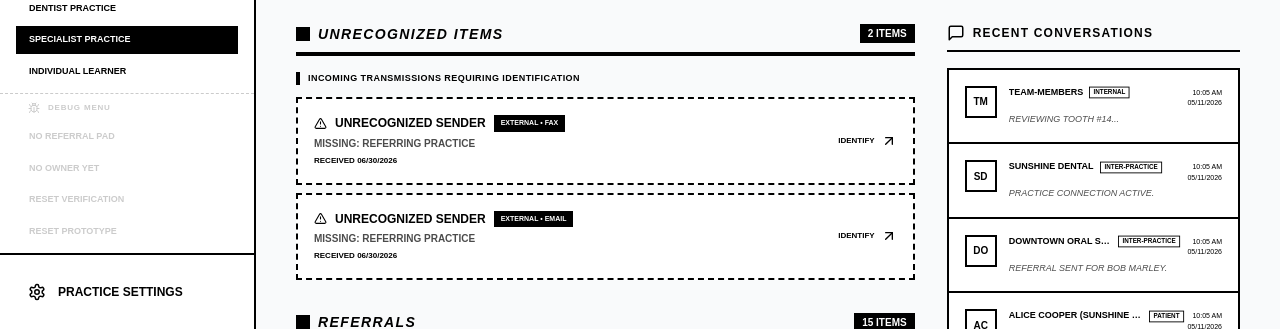
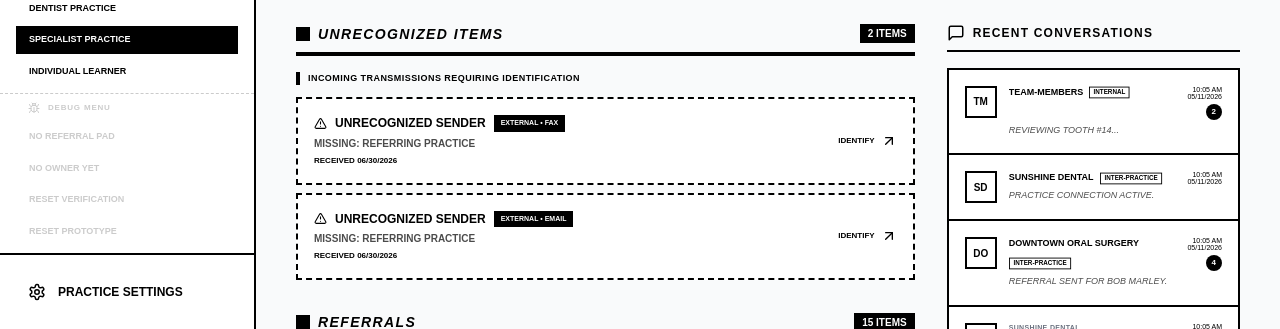
Before and after one commit to anton-g-kulikov/drtalk, a Next.js app: page /dashboard in a window 1280 px wide. Shown: the part 471-800 px from the top of the page. Built offline with nearby package versions, Linux system fonts and the light colour scheme; no server answers; the database is empty.

Commit message:
feat: restructure dashboard recent conversation cards to show parent practice and unread count badges

```diff
--- a/src/app/dashboard/page.tsx
+++ b/src/app/dashboard/page.tsx
@@ -505,11 +505,11 @@ export default function DashboardPage() {
               title="Recent Conversations"
               icon={<MessageSquare size={18} />}
               items={[
-                { id: 1, name: 'TEAM-MEMBERS', message: 'Reviewing tooth #14...', initials: 'TM', meta: 'Internal', timestamp: '10:05 AM\n05/11/2026', onClick: () => router.push('/channels') },
+                { id: 1, name: 'TEAM-MEMBERS', message: 'Reviewing tooth #14...', initials: 'TM', meta: 'Internal', timestamp: '10:05 AM\n05/11/2026', unreadCount: 2, onClick: () => router.push('/channels') },
                 { id: 2, name: 'SUNSHINE DENTAL', message: 'Practice connection active.', initials: 'SD', meta: 'Inter-Practice', timestamp: '10:05 AM\n05/11/2026', onClick: () => router.push('/channels?practice=Sunshine%20Dental') },
-                { id: 3, name: 'DOWNTOWN ORAL SURGERY', message: 'Referral sent for Bob Marley.', initials: 'DO', meta: 'Inter-Practice', timestamp: '10:05 AM\n05/11/2026', onClick: () => router.push('/channels?practice=Downtown%20Oral%20Surgery') },
-                { id: 4, name: 'ALICE COOPER (SUNSHINE DENTAL)', message: 'Got it, thank you!', initials: 'AC', meta: 'Patient', timestamp: '10:05 AM\n05/11/2026', onClick: () => router.push('/channels?practice=Alice%20Cooper') },
-                { id: 5, name: 'EMERGENCY CASE BOARD', message: 'Case discussion initiated.', initials: 'EC', meta: 'Group', timestamp: '10:05 AM\n05/11/2026', onClick: () => router.push('/channels') },
+                { id: 3, name: 'DOWNTOWN ORAL SURGERY', message: 'Referral sent for Bob Marley.', initials: 'DO', meta: 'Inter-Practice', timestamp: '10:05 AM\n05/11/2026', unreadCount: 4, onClick: () => router.push('/channels?practice=Downtown%20Oral%20Surgery') },
+                { id: 4, name: 'ALICE COOPER', message: 'Got it, thank you!', initials: 'AC', meta: 'Patient', timestamp: '10:05 AM\n05/11/2026', parentChannel: 'SUNSHINE DENTAL', unreadCount: 1, onClick: () => router.push('/channels?practice=Alice%20Cooper') },
+                { id: 5, name: 'EMERGENCY CASE BOARD', message: 'Case discussion initiated.', initials: 'EC', meta: 'Group', timestamp: '10:05 AM\n05/11/2026', unreadCount: 1, onClick: () => router.push('/channels') },
               ]}
             />
 
--- a/src/app/dentist/dashboard/page.tsx
+++ b/src/app/dentist/dashboard/page.tsx
@@ -384,11 +384,11 @@ export default function DentistDashboardPage() {
               title="Recent Conversations"
               icon={<MessageSquare size={18} />}
               items={[
-                { id: 1, name: 'TEAM-MEMBERS', message: 'Did anyone review the morning labs yet?', initials: 'TM', meta: 'Internal', timestamp: '10:05 AM\n05/11/2026', onClick: () => router.push('/dentist/channels') },
+                { id: 1, name: 'TEAM-MEMBERS', message: 'Did anyone review the morning labs yet?', initials: 'TM', meta: 'Internal', timestamp: '10:05 AM\n05/11/2026', unreadCount: 3, onClick: () => router.push('/dentist/channels') },
                 { id: 2, name: 'VALLEY ENDODONTICS', message: 'Regarding Alice Cooper: pano received.', initials: 'VE', meta: 'Inter-Practice', timestamp: '10:05 AM\n05/11/2026', onClick: () => router.push('/dentist/channels?practice=Valley%20Endodontics') },
-                { id: 3, name: 'DOWNTOWN ORAL SURGERY', message: 'Requesting pano image for Marco Reyes.', initials: 'DO', meta: 'Inter-Practice', timestamp: '10:05 AM\n05/11/2026', onClick: () => router.push('/dentist/channels?practice=Downtown%20Oral%20Surgery') },
-                { id: 4, name: 'ALICE COOPER (VALLEY ENDODONTICS)', message: 'Got it, thank you!', initials: 'AC', meta: 'Patient', timestamp: '10:05 AM\n05/11/2026', onClick: () => router.push('/dentist/channels?practice=Alice%20Cooper') },
-                { id: 5, name: 'CASE COORDINATION GROUP', message: 'Dr. Jones joined the group.', initials: 'CC', meta: 'Group', timestamp: '10:05 AM\n05/11/2026', onClick: () => router.push('/dentist/channels') },
+                { id: 3, name: 'DOWNTOWN ORAL SURGERY', message: 'Requesting pano image for Marco Reyes.', initials: 'DO', meta: 'Inter-Practice', timestamp: '10:05 AM\n05/11/2026', unreadCount: 1, onClick: () => router.push('/dentist/channels?practice=Downtown%20Oral%20Surgery') },
+                { id: 4, name: 'ALICE COOPER', message: 'Got it, thank you!', initials: 'AC', meta: 'Patient', timestamp: '10:05 AM\n05/11/2026', parentChannel: 'VALLEY ENDODONTICS', unreadCount: 2, onClick: () => router.push('/dentist/channels?practice=Alice%20Cooper') },
+                { id: 5, name: 'CASE COORDINATION GROUP', message: 'Dr. Jones joined the group.', initials: 'CC', meta: 'Group', timestamp: '10:05 AM\n05/11/2026', unreadCount: 5, onClick: () => router.push('/dentist/channels') },
               ]}
             />
 
--- a/src/components/prototype/DashboardSidebarList.tsx
+++ b/src/components/prototype/DashboardSidebarList.tsx
@@ -7,6 +7,8 @@ export type DashboardSidebarItem = {
   meta: string;
   initials?: string;
   timestamp?: string;
+  parentChannel?: string;
+  unreadCount?: number;
   actionLabel?: string;
   onClick?: () => void;
   onAction?: () => void;
@@ -73,21 +75,35 @@ export function DashboardSidebarList({
           return (
             <div
               key={item.id}
-              className="p-4 flex gap-3 hover:bg-gray-50 cursor-pointer transition-colors"
+              className="p-4 flex gap-3 hover:bg-gray-50 cursor-pointer transition-colors relative"
               onClick={item.onClick}
             >
               {item.initials && (
                 <div className="w-8 h-8 border-2 border-black flex flex-col items-center justify-center bg-white font-bold text-[10px] shrink-0">{item.initials}</div>
               )}
               <div className="flex-1 space-y-1 min-w-0">
-                <div className="flex justify-between items-baseline">
-                  <div className="flex items-center gap-1.5 min-w-0">
-                    <p className="text-[9px] font-bold uppercase truncate">{item.name}</p>
-                    <span className="text-[7px] font-bold px-1 py-0.25 border border-black uppercase text-black shrink-0 scale-90 origin-left">{item.meta}</span>
+                <div className="flex justify-between items-start gap-2">
+                  <div className="min-w-0 flex-1">
+                    {item.parentChannel && (
+                      <p className="text-[7px] font-bold uppercase text-gray-500 tracking-wider mb-0.5">
+                        {item.parentChannel}
+                      </p>
+                    )}
+                    <div className="flex items-center gap-1.5 min-w-0 flex-wrap">
+                      <p className="text-[9px] font-bold uppercase truncate">{item.name}</p>
+                      <span className="text-[7px] font-bold px-1 py-0.25 border border-black uppercase text-black shrink-0 scale-90 origin-left">{item.meta}</span>
+                    </div>
                   </div>
-                  {item.timestamp && (
-                    <span className="text-[7px] text-muted-foreground uppercase shrink-0 whitespace-pre-line text-right">{item.timestamp}</span>
-                  )}
+                  <div className="flex flex-col items-end gap-1 shrink-0">
+                    {item.timestamp && (
+                      <span className="text-[7px] text-muted-foreground uppercase shrink-0 whitespace-pre-line text-right leading-none">{item.timestamp}</span>
+                    )}
+                    {item.unreadCount ? (
+                      <span className="bg-black text-white text-[8px] font-bold px-1.5 py-0.5 rounded-full min-w-[16px] text-center shrink-0">
+                        {item.unreadCount}
+                      </span>
+                    ) : null}
+                  </div>
                 </div>
                 <p className="text-[9px] uppercase truncate opacity-70 italic">
                   {item.message}
```
